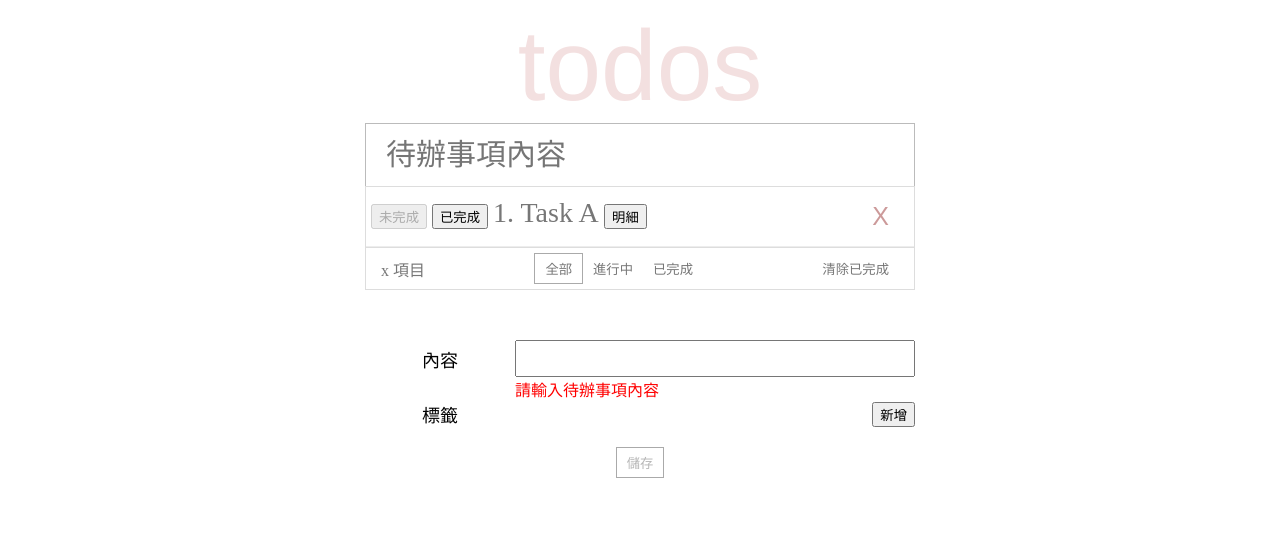
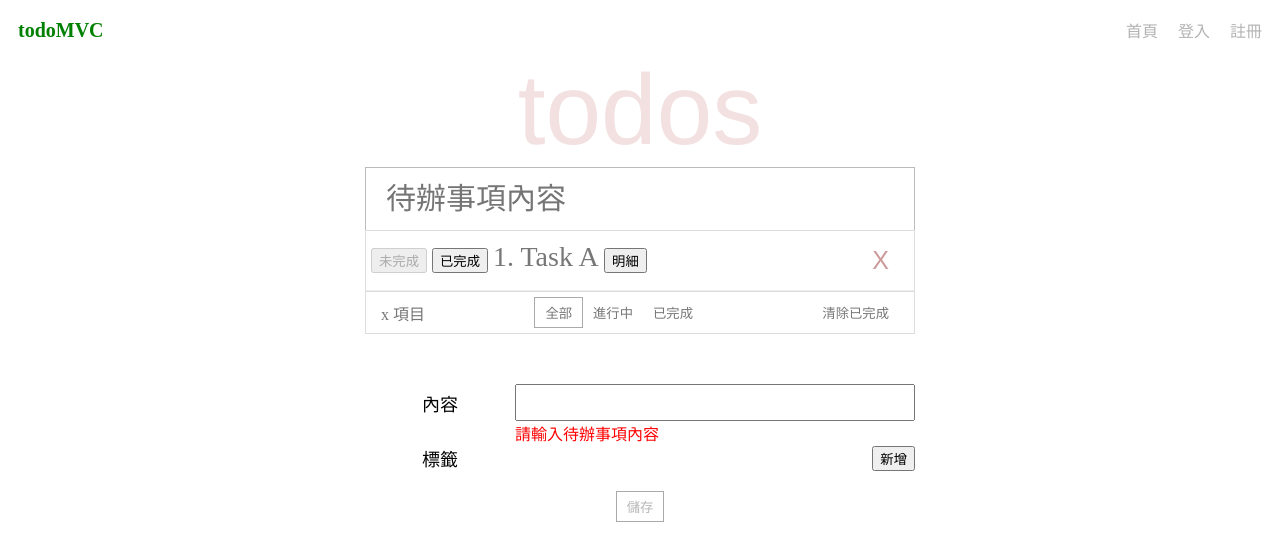
Before and after one commit to shu1224/mcu-112-web-12131564, an Angular app: page / in a window 1280 px wide. Shown: the top 560 px of the page. Built offline with nearby package versions, Linux system fonts and the light colour scheme; data requests are answered from the project's data file.

Commit message:
feat(nav): 建立導覽列元件

```diff
--- a/src/app/app.component.html
+++ b/src/app/app.component.html
@@ -1,3 +1,4 @@
+<app-nav-bar></app-nav-bar>
 <div class="container">
   <app-header></app-header>
   <app-todo-search (search)="onSearch($event)"></app-todo-search>
--- a/src/app/app.component.ts
+++ b/src/app/app.component.ts
@@ -17,6 +17,7 @@ import { TodoDetailComponent } from './todo-detail/todo-detail.component';
 import { TodoFormComponent } from './todo-form/todo-form.component';
 import { TodoListComponent } from './todo-list/todo-list.component';
 import { TodoSearchComponent } from './todo-search/todo-search.component';
+import { NavBarComponent } from './nav-bar/nav-bar.component';
 
 @Component({
   selector: 'app-root',
@@ -25,6 +26,7 @@ import { TodoSearchComponent } from './todo-search/todo-search.component';
     NgIf,
     HeaderComponent,
     AsyncPipe,
+    NavBarComponent,
     TodoListComponent,
     TodoDetailComponent,
     TodoSearchComponent,
--- /dev/null
+++ b/src/app/nav-bar/nav-bar.component.css
@@ -0,0 +1,35 @@
+:host {
+  display: block;
+}
+
+nav {
+  display: flex;
+  padding: 10px;
+  justify-content: space-between;
+  align-items: center;
+}
+
+span {
+  color: green;
+  font-weight: bold;
+  font-size: 20px;
+}
+
+ul {
+  display: flex;
+  list-style-type: none;
+  margin: 0;
+  padding: 0;
+  gap: 20px;
+}
+
+li,
+li > a {
+  color: rgba(0, 0, 0, 0.3);
+  text-decoration: none;
+  cursor: pointer;
+}
+
+li > a:hover {
+  color: rgba(0, 0, 0, 0.7);
+}
--- /dev/null
+++ b/src/app/nav-bar/nav-bar.component.html
@@ -0,0 +1,8 @@
+<nav>
+  <span>todoMVC</span>
+  <ul>
+    <li><a>首頁</a></li>
+    <li><a>登入</a></li>
+    <li><a>註冊</a></li>
+  </ul>
+</nav>
```
Also changed, not shown: src/app/nav-bar/nav-bar.component.ts (added, +10 -0 lines), 1 other file (tests, documents, lock files or other folders).
